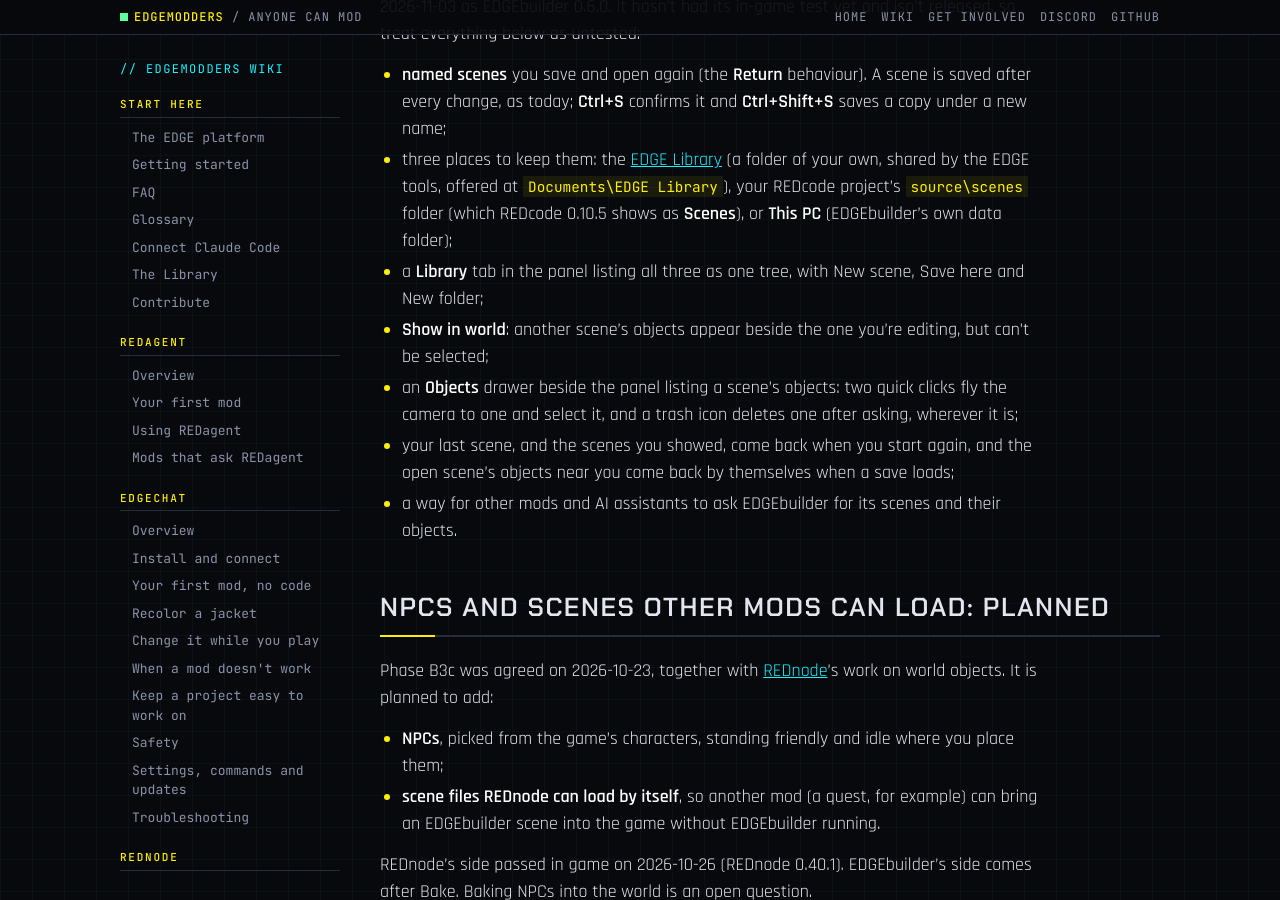
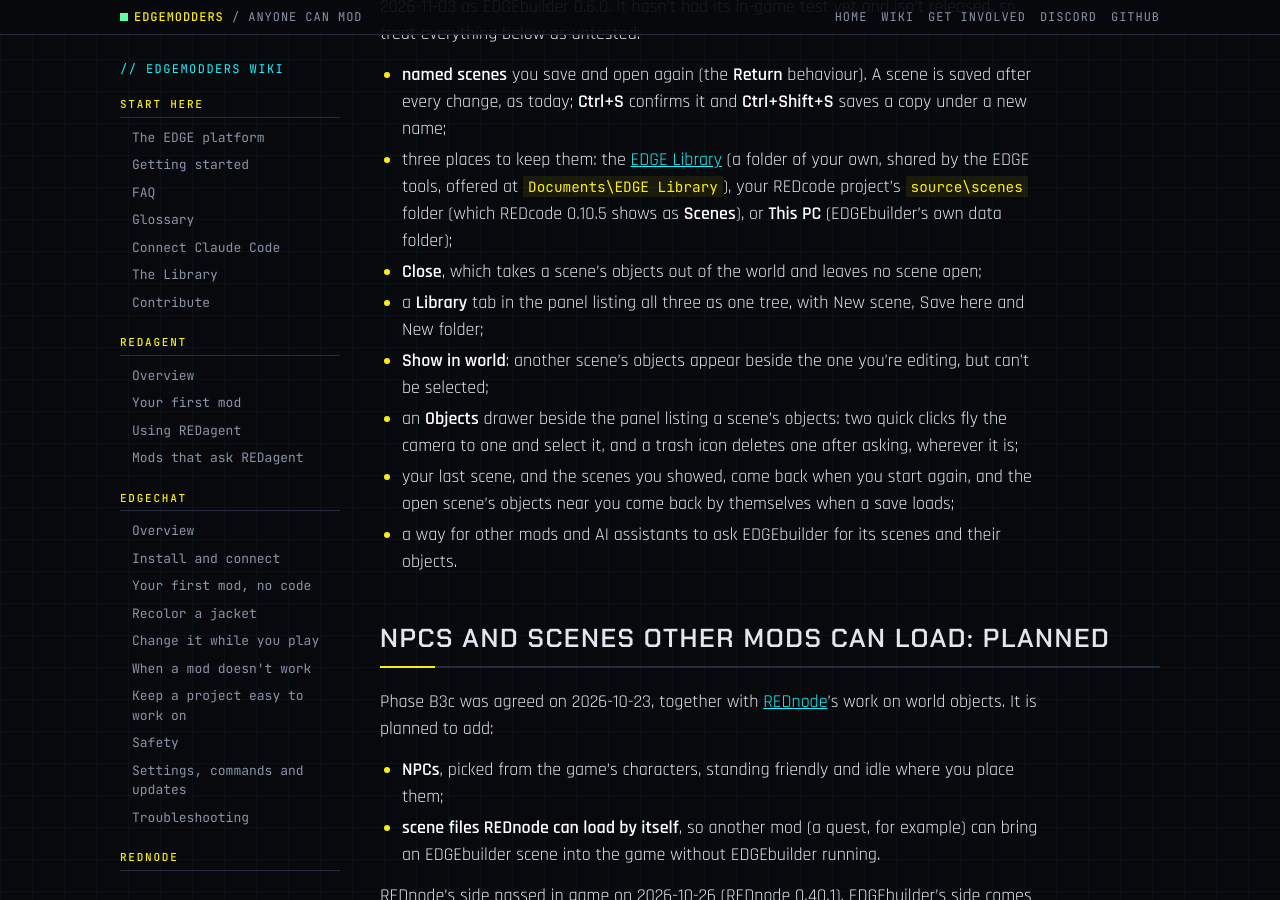
Before and after one commit to Edgemodders/EDGEweb, a Jekyll site: the page built from docs/wiki/edgebuilder/scenes.md, in a window 1280 px wide and 900 px high, scrolled down 1893 px. Built offline with Jekyll 4.4.1, drawn with Linux system fonts in a browser that asks for light colours.

Commit message:
Wiki: EDGEbuilder's Close, in the build being tested
Co-Authored-By: Claude Opus 5.5 <noreply@anthropic.com>

```diff
--- a/docs/wiki/edgebuilder/scenes.md
+++ b/docs/wiki/edgebuilder/scenes.md
@@ -41,6 +41,7 @@ Phase B3, **Arrange and save**, comes in two halves. The first, B3-1 Arrange, pa
 
 - **named scenes** you save and open again (the **Return** behaviour). A scene is saved after every change, as today; **Ctrl+S** confirms it and **Ctrl+Shift+S** saves a copy under a new name;
 - three places to keep them: the [EDGE Library](../library.html) (a folder of your own, shared by the EDGE tools, offered at `Documents\EDGE Library`), your REDcode project's `source\scenes` folder (which REDcode 0.10.5 shows as **Scenes**), or **This PC** (EDGEbuilder's own data folder);
+- **Close**, which takes a scene's objects out of the world and leaves no scene open;
 - a **Library** tab in the panel listing all three as one tree, with New scene, Save here and New folder;
 - **Show in world**: another scene's objects appear beside the one you're editing, but can't be selected;
 - an **Objects** drawer beside the panel listing a scene's objects: two quick clicks fly the camera to one and select it, and a trash icon deletes one after asking, wherever it is;
```
